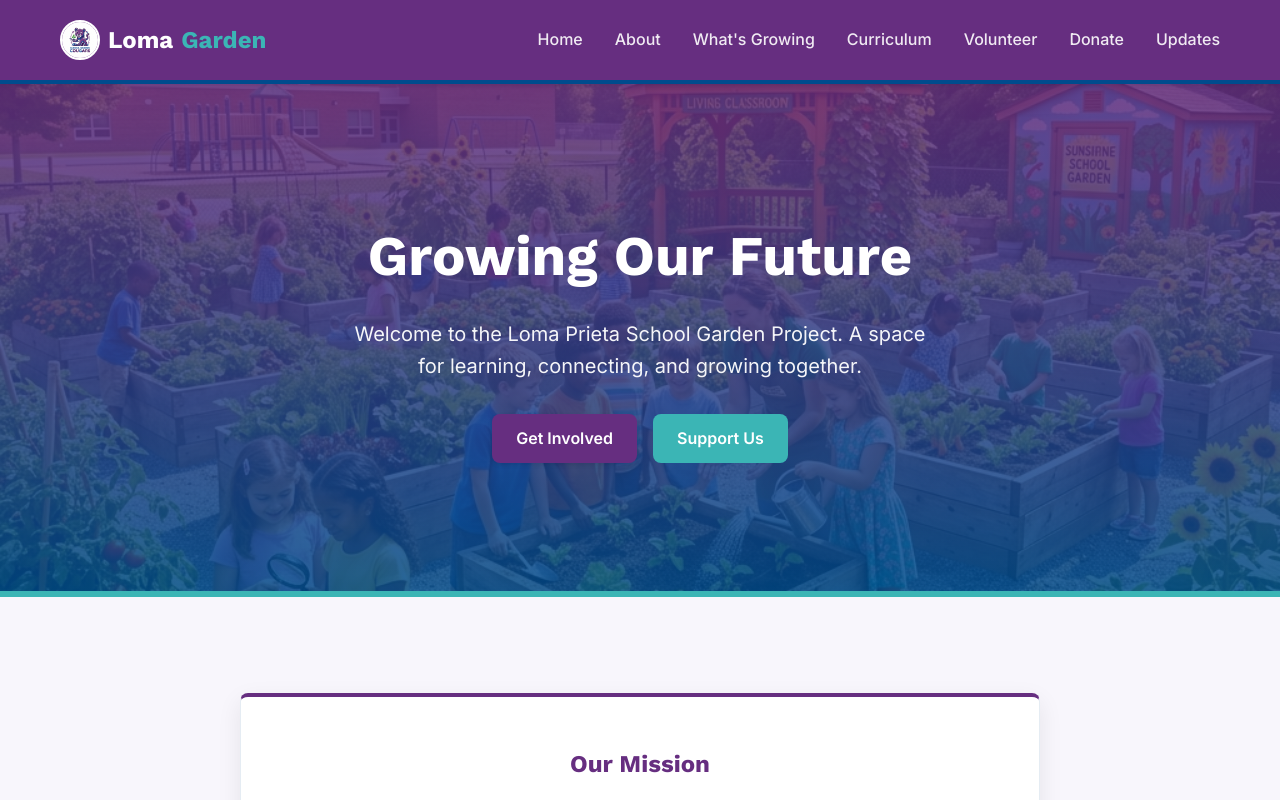
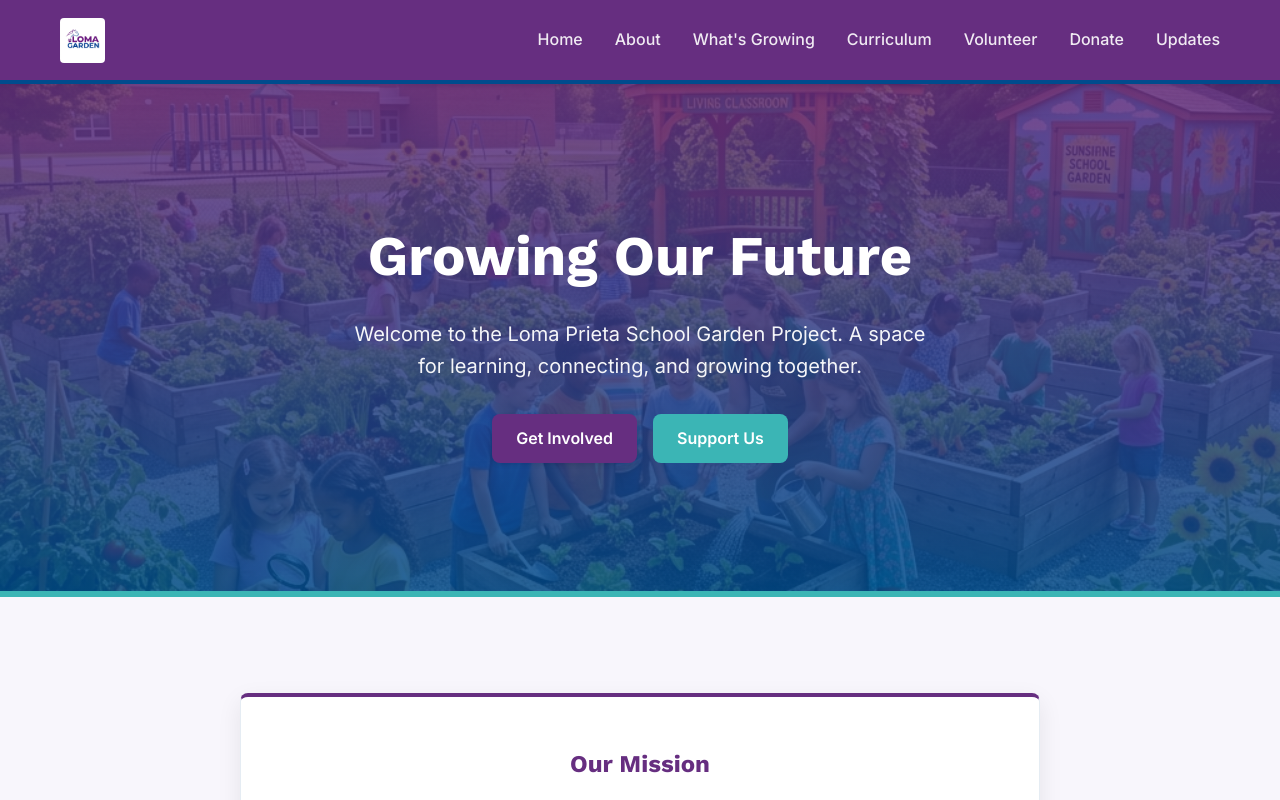
Before and after one commit to Baylow/loma-prieta-garden, a Next.js app: page / in a window 1280 px wide. Shown: the top 800 px of the page. Built offline with nearby package versions, Linux system fonts and the light colour scheme.

Commit message:
Change to unified wordmark logo

```diff
--- a/src/components/Navbar.js
+++ b/src/components/Navbar.js
@@ -14,8 +14,7 @@ export default function Navbar() {
       <div className={`container ${styles.navContainer}`}>
         <div className={styles.logo}>
           <Link href="/" onClick={closeMenu}>
-            <img src="/images/cougar_logo.jpg" alt="Cougar Mascot" className={styles.logoImage} />
-            Loma<span className={styles.highlight}>Garden</span>
+            <img src="/images/wordmark.jpg" alt="Loma Garden Logo" className={styles.logoImage} />
           </Link>
         </div>
 
--- a/src/components/Navbar.module.css
+++ b/src/components/Navbar.module.css
@@ -31,11 +31,10 @@
 }
 
 .logoImage {
-  height: 40px;
-  width: 40px;
-  border-radius: 50%;
-  object-fit: cover;
-  border: 2px solid var(--text-light);
+  height: 45px;
+  width: auto;
+  object-fit: contain;
+  border-radius: 4px;
 }
 
 .logo a:hover {
```
Also changed, not shown: public/images/wordmark.jpg (added).
